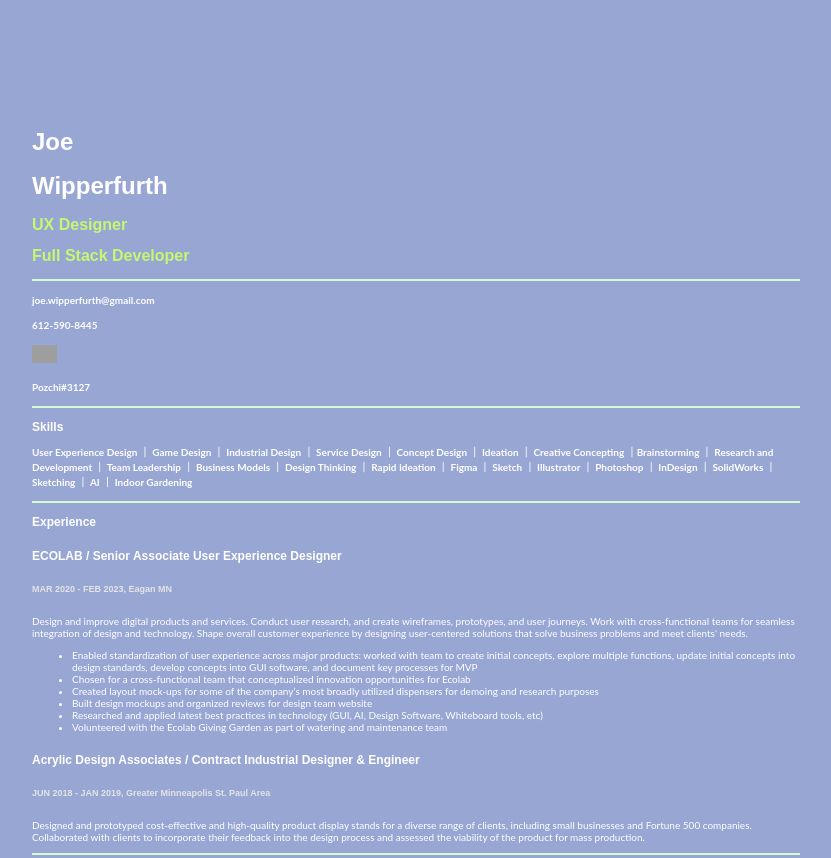
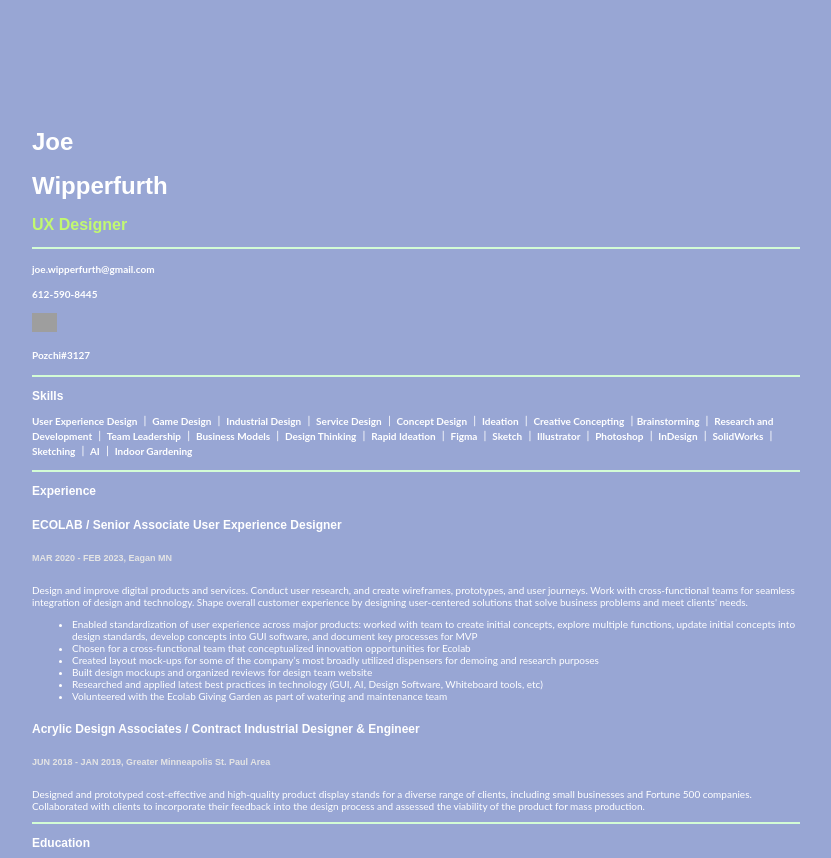
Before and after one commit to kashi059/kashi059.github.io, a plain HTML site: page index.html in a window 1280 px wide. Shown: the top 858 px of the page, without its empty margins (224-1055 px from the left). Drawn offline with Linux system fonts and the light colour scheme; grey boxes are pictures that could not be loaded.

Commit message:
Update index.html

```diff
--- a/index.html
+++ b/index.html
@@ -13,13 +13,11 @@
       <h1>Wipperfurth</h1>
 
       <h2>UX Designer</h2>
-      <h2>Full Stack Developer </h2>
     </div>
 
     <div class= "contact">
       <h4>joe.wipperfurth@gmail.com</h4>
       <h4>612-590-8445</h4>
-
       <img src="https://www.svgrepo.com/show/353655/discord-icon.svg"/>
       <h4> Pozchi#3127 </h3>
 
```
